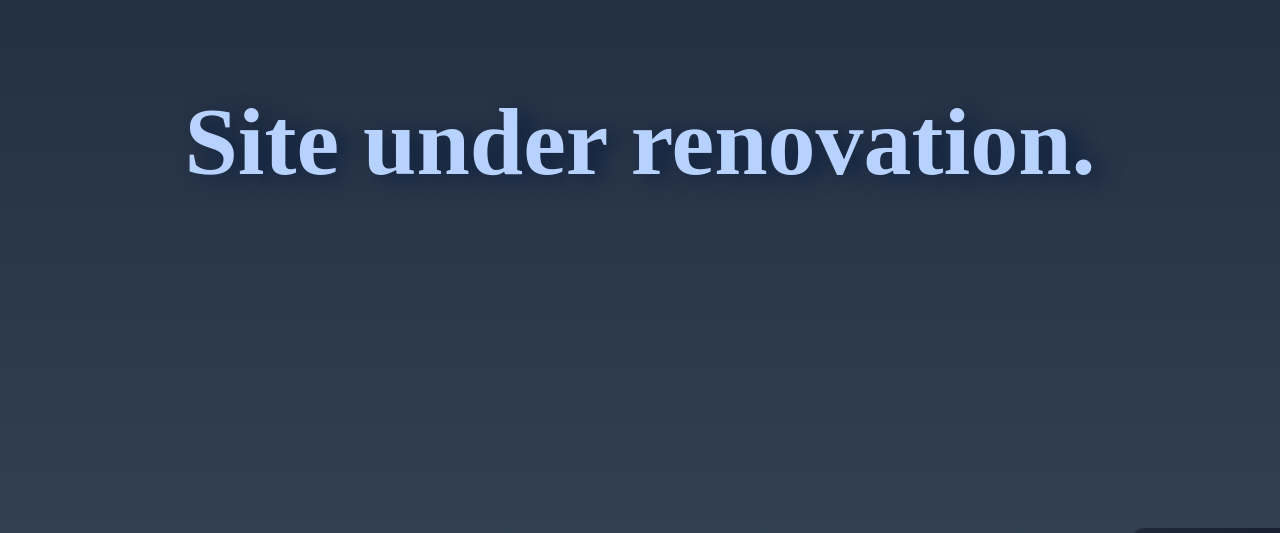
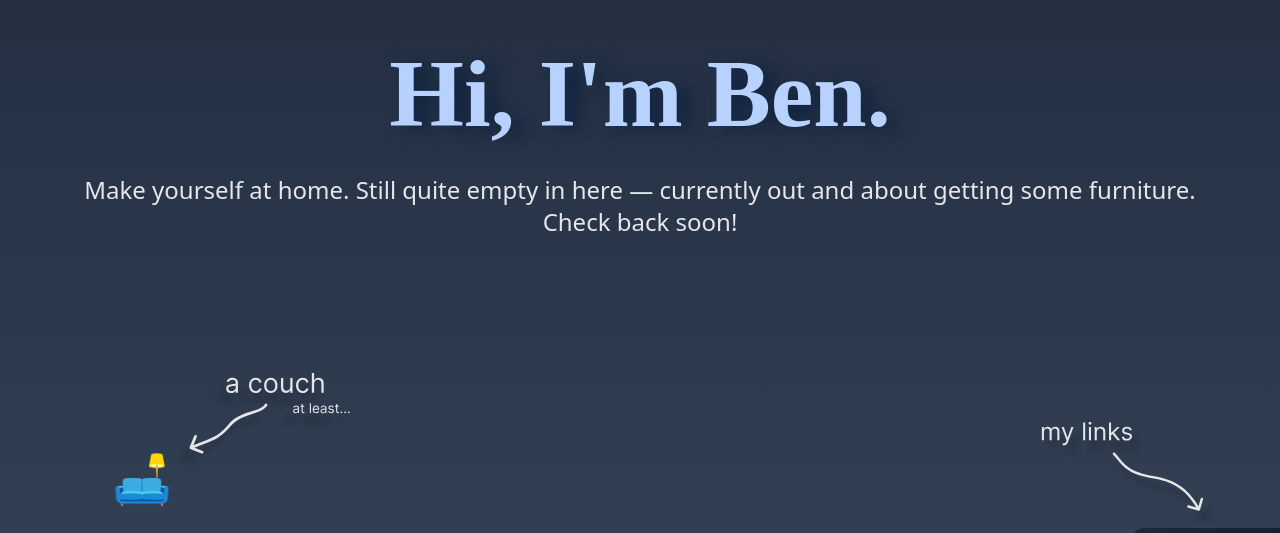
Before and after one commit to bensaine/bensaine.com, a Gatsby site: page / in a window 1280 px wide. Shown: the part 218-751 px from the top of the page. Built offline with nearby package versions, Linux system fonts and the light colour scheme; Gatsby itself is replaced by a stand-in of ours.

Commit message:
add: some content - finally!

```diff
--- a/src/pages/index.tsx
+++ b/src/pages/index.tsx
@@ -1,10 +1,11 @@
-import * as React from "react"
+import { IconProp, library } from "@fortawesome/fontawesome-svg-core"
+import { fab } from "@fortawesome/free-brands-svg-icons"
+import { far } from "@fortawesome/free-regular-svg-icons"
+import { fas } from "@fortawesome/free-solid-svg-icons"
 import { FontAwesomeIcon } from "@fortawesome/react-fontawesome"
-import { library } from "@fortawesome/fontawesome-svg-core"
-import { fas } from "@fortawesome/free-solid-svg-icons"
-import { far } from "@fortawesome/free-regular-svg-icons"
-import { fab } from "@fortawesome/free-brands-svg-icons"
-import { IconProp } from "@fortawesome/fontawesome-svg-core"
+import React from "react"
+import Couch from "../images/couch.svg"
+import Links from "../images/links.svg"
 library.add(fas, far, fab)
 
 export const footerLinks = [
@@ -20,7 +21,7 @@ export const footerLinks = [
 	},
 	{
 		name: "email",
-		url: "",
+		url: "mailto:bensaine09@gmail.com",
 		icon: ["fas", "envelope"],
 	},
 ]
@@ -30,7 +31,7 @@ export function Head() {
 		<>
 			<meta charSet="utf-8" />
 			<title>Ben Saine | bensaine.com</title>
-			<meta name="description" content="I am a full stack developer located in Montreal, Canada with a passion for problem solving." />
+			<meta name="description" content="I am a software developer located in Montreal, Canada with a passion for problem solving." />
 		</>
 	)
 }
@@ -38,14 +39,27 @@ export function Head() {
 // markup
 const IndexPage = () => {
 	return (
-		<main className="flex-row font-sans text-gray-200 min-h-screen">
+		<>
+			{/* <SplashScreen /> */}
+			<main className="flex-row font-sans text-gray-200 min-h-screen overflow-hidden">
 				<div className="bg-gradient-to-b from-slate-800 to-slate-700 h-screen flex items-center">
-				<div className="container mx-auto px-4 py-16 mt-[-5em]">
+					<div className="container mx-auto px-4 py-12 mt-[-5em]">
 						<div className="flex flex-col items-center justify-center gap-8 p-10">
-						<h1 className="text-6xl lg:text-8xl font-bold handwriting text-[#b8d2ff] text-center">Site under renovation.</h1>
+							<h1 className="text-6xl lg:text-8xl font-bold handwriting text-[#b8d2ff] text-center">Hi, I'm Ben.</h1>
+							<h2 className="text-xl lg:text-2xl text-center">
+								Make yourself at home. Still quite empty in here — currently out and about getting some furniture.
+								<br /> Check back soon!
+							</h2>
 						</div>
 					</div>
 				</div>
+				<span className="absolute right-16 bottom-14">
+					<img src={Links} alt="My links" className="w-44 select-none pointer-events-none" />
+				</span>
+				<span className="absolute left-44 bottom-28">
+					<img src={Couch} alt="A couch, at least..." className="w-44 select-none pointer-events-none" />
+				</span>
+				<span className="absolute left-28 bottom-20 text-5xl select-none pointer-events-none">🛋️</span>
 				<div className="flex flex-col justify-between fixed bottom-0 right-0 p-2 rounded-tl-xl bg-gradient-to-br from-gray-800 to-gray-900 bg-opacity-20 backdrop-blur-xl">
 					<div className="flex justify-between">
 						{footerLinks.map((link) => (
@@ -58,6 +72,7 @@ const IndexPage = () => {
 					</div>
 				</div>
 			</main>
+		</>
 	)
 }
 
--- /dev/null
+++ b/src/react-app-env.d.ts
@@ -0,0 +1,4 @@
+declare module "*.png"
+declare module "*.svg"
+declare module "*.jpeg"
+declare module "*.jpg"
--- a/src/styles/global.css
+++ b/src/styles/global.css
@@ -2,9 +2,12 @@
 @tailwind components;
 @tailwind utilities;
 
-@import url('https://fonts.googleapis.com/css2?family=Lora:ital@1&display=swap');
 
 @layer base {
+    body {
+        font-family: 'Inter', system-ui, -apple-system, BlinkMacSystemFont, 'Segoe UI', Roboto, Oxygen, Ubuntu, Cantarell, 'Open Sans', 'Helvetica Neue', sans-serif;
+    }
+
     .handwriting {
         font-family: 'Lora', serif;
         text-shadow: 11px 4px 20px #03193eba;
```
Also changed, not shown: src/images/couch.svg (added), src/images/links.svg (added), src/images/spiral.svg (added). Lines whose indentation alone changed are shown as unchanged.
